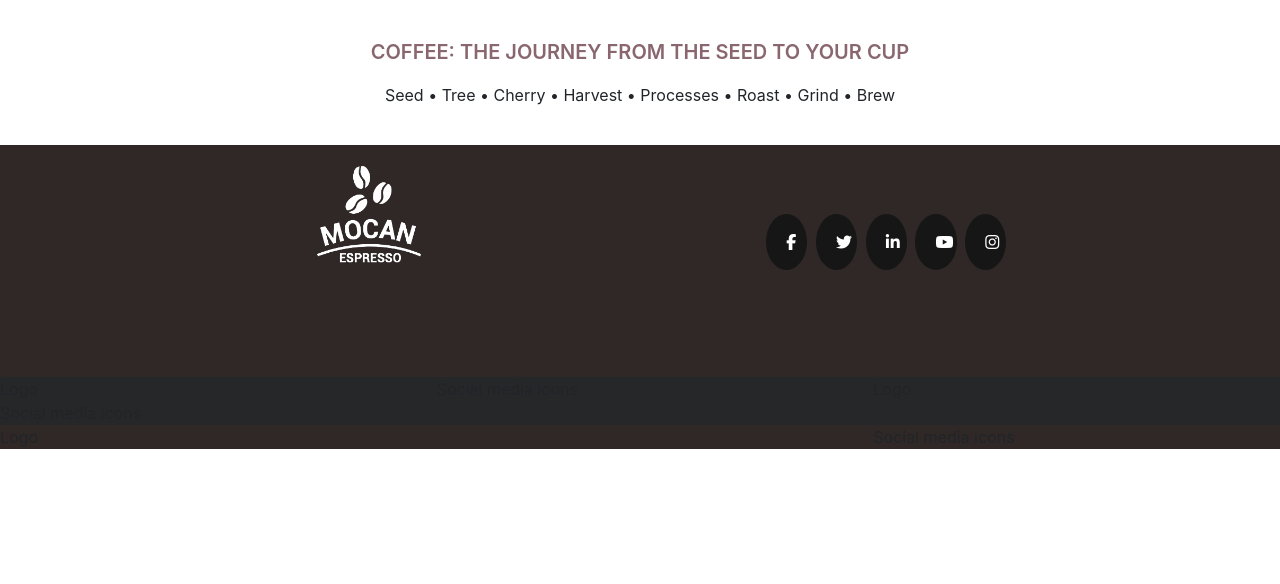
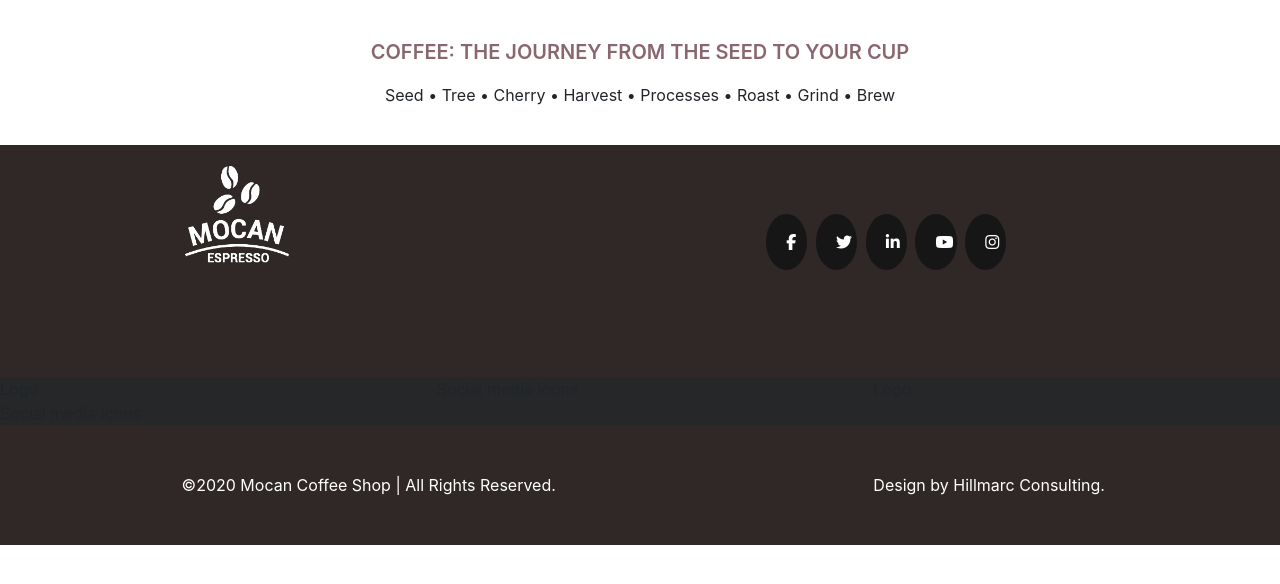
Before and after one commit to cyborgEneki/mocan-coffee, a plain HTML site: page index.html in a window 1280 px wide. Shown: the part 772-1356 px from the top of the page. Drawn offline with nearby package versions, Linux system fonts and the light colour scheme.

Commit message:
Add bottom bun of footer

```diff
--- a/partials/footer.html
+++ b/partials/footer.html
@@ -57,12 +57,12 @@
             Social media icons
         </div>
     </div>
-    <div class="row footer-bottom footer-bun--color">
-        <div class="col-sm-8">
-            Logo
+    <div class="row footer-bottom footer-bun--color pt-5 pb-5">
+        <div class="col-sm-8 footer-bottom-left-section">
+            ©2020 Mocan Coffee Shop | All Rights Reserved.
         </div>
         <div class="col-sm-4">
-            Social media icons
+            Design by Hillmarc Consulting.
         </div>
     </div>
 </div>
--- a/styles.css
+++ b/styles.css
@@ -20,6 +20,29 @@
 	background-color: #262729;
 }
 
+.footer-bottom {
+	color: white;
+}
+
+.footer-logo-container {
+	width: auto;
+	height: 24%;
+	position: relative;
+    right: 18%;
+}
+
+.footer-bottom-left-section{
+	padding-left: 15%;
+}
+
+.footer-logo {
+	width: 100%;
+	height: 100%;
+	object-fit: contain;
+}
+
+
+
 .footer-container {
 	display: flex;
 	flex-direction: column;
@@ -31,17 +54,6 @@
 		rgb(221 167 128 / 30%)
 	);
 	background-size: cover;
-}
-
-.footer-logo-container {
-	width: auto;
-	height: 24%;
-}
-
-.footer-logo {
-	width: 100%;
-	height: 100%;
-	object-fit: contain;
 }
 
 .footer-address-text {
```
